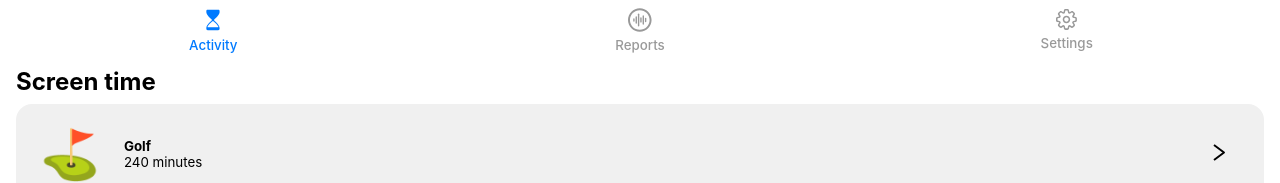
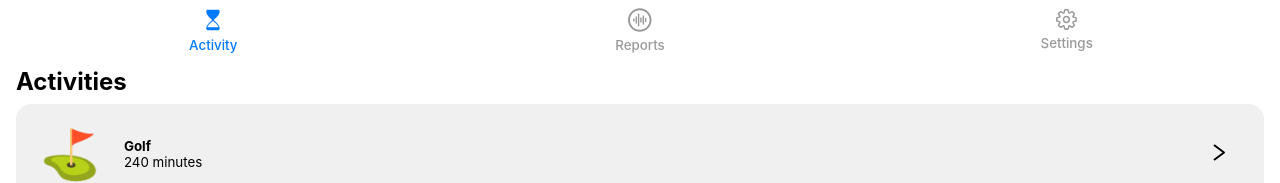
Before and after one commit to Jyri-droid/new-app, a React (Create React App) app: page /new-app/reports in a window 1280 px wide. Shown: the part 738-921 px from the top of the page. Built offline with nearby package versions, Linux system fonts and the light colour scheme.

Commit message:
fix card animation speed

```diff
--- a/src/index.css
+++ b/src/index.css
@@ -310,7 +310,7 @@ select {
   border: none;
   margin-bottom: 1rem;
   width: 100%;
-  animation: moveCardContainer 1s;
+  animation: moveCardContainer 0.75s;
 }
 
 
--- a/src/pages/reports/Reports.jsx
+++ b/src/pages/reports/Reports.jsx
@@ -72,7 +72,7 @@ const Reports = (props) => {
       </>)}
       {activitySessions.length > 0 && (<>
       <div className='section-title'>
-        <h3>Screen time</h3>
+        <h3>Activities</h3>
       </div>
       {activitySessions.flat().map((element, index) =>
         <Card
```
